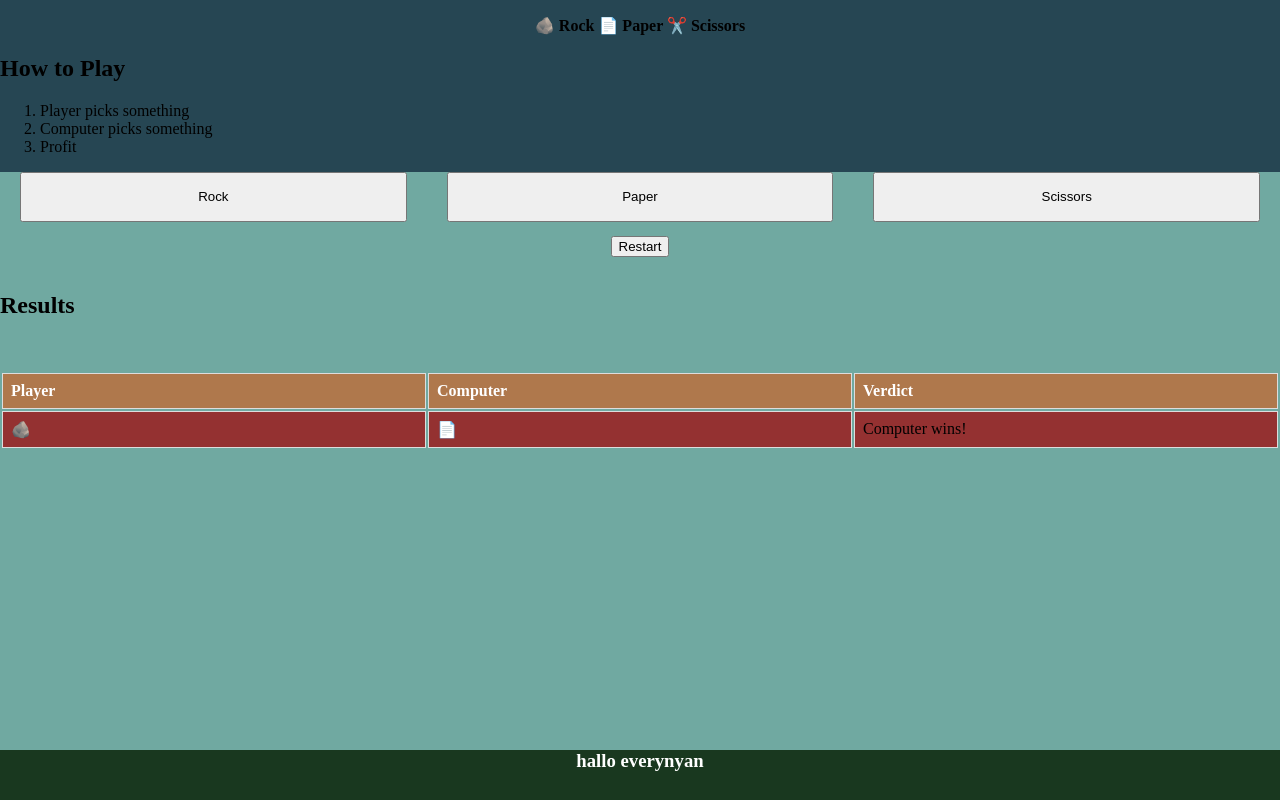
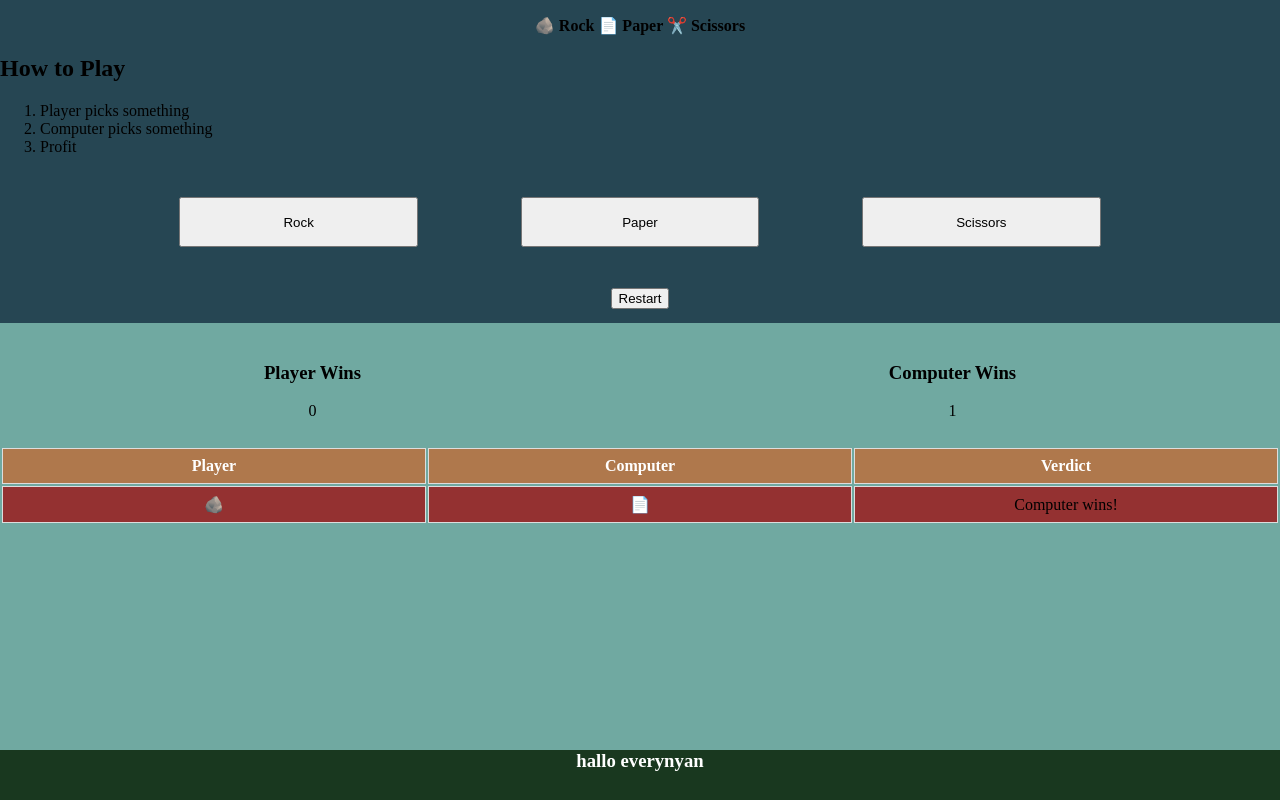
Before and after one commit to Saply/odin-rock-paper-scissors, a plain HTML site: page index.html in a window 1280 px wide. Both pictures are taken after a click on the button "Rock". Drawn offline with Linux system fonts and the light colour scheme.

Commit message:
Add player/computer win counter

```diff
--- a/index.html
+++ b/index.html
@@ -40,8 +40,17 @@
     </div>
 
     <div class = "results-container">
-        <h2>Results</h2>
-        <p>Play a game to get started!</p>
+        <h2></h2>
+        <div class = "wins">
+            <div class = "player-wins">
+                <h3>Player Wins</h3>
+                <p>0</p>
+            </div>
+            <div class = "computer-wins">
+                <h3>Computer Wins</h3>
+                <p>0</p>
+            </div>
+        </div>
         <table class = "results-table">
             <tr>
                 <th>Player</th>
--- a/script.js
+++ b/script.js
@@ -20,23 +20,14 @@ function playRound(playerSelection, computerSelection) {
         playerSelection == "scissors" && computerSelection == "paper"
     ) {
         playerWins++;
+        playerWinsDisplay.textContent = playerWins;
         return "player";
     }
 
     else {
         computerWins++;
+        computerWinsDisplay.textContent = computerWins;
         return "computer";
-    }
-}
-
-function a(selection) {
-    switch(selection) {
-        case "rock":
-            return "🪨";
-        case "paper":
-            return "📄";
-        case "scissors":
-            return "✂️";
     }
 }
 
@@ -109,6 +100,9 @@ function playMove(playerSelection) {
         paperButton.disabled = true;
         scissorsButton.disabled = true;
 
+        if (playerWins > computerWins) whoWins.textContent = "Player wins!";
+        else whoWins.textContent = "Computer wins!";
+
     }
 }
 
@@ -132,5 +126,6 @@ playOrRestart.addEventListener("click", () => {
     window.location.reload();
 })
 
-const test = document.querySelector(".results-container p")
-test.textContent = ""
+const playerWinsDisplay = document.querySelector(".player-wins p");
+const computerWinsDisplay = document.querySelector(".computer-wins p");
+const whoWins = document.querySelector(".results-container h2");
--- a/styles.css
+++ b/styles.css
@@ -21,9 +21,7 @@ body {
 
 /* options */
 .game-container {
-    background-color: #70A9A1;
-    margin: 0px;
-    padding: 0px;
+    background-color: #264653;
 }
 
 .options {
@@ -32,15 +30,18 @@ body {
     height: 50px;
     align-items: center;
     justify-content: center;
+    margin: 2% 10% 2% 10%;
+}
+
+.options button {
+    flex: 1 1 0px;
+    margin: 5%;
+    height: 100%;
+    width: 100%;
+
 
 }
 
-.options button {
-    flex: 1;
-    margin: 20px;
-    height: 100%;
-    width: 100%;
-}
 
 .options button:hover {
     transition: 0.5s ease-in;
@@ -64,18 +65,35 @@ body {
     background-color: #70A9A1;
 }
 
+.results-container h2 {
+    text-align: center;
+    margin-bottom: 0px;
+}
+
+.wins {
+    display: flex;
+    justify-content: space-around;
+
+}
+
+.player-wins, .computer-wins {
+    text-align: center;
+    margin-top: 0px;
+    margin-bottom: 10px;
+}
+
 /* for table results */
+
 .results-table table {
     table-layout: fixed;
     border-collapse: separate;
-    margin: 5%;
 }
 
 .results-table th, .results-table td {
     border: 1px solid #ddd;
     width: 30%;
     padding: 8px;
-    text-align: left;
+    text-align: center;
     word-wrap: break-word;
 }
 
@@ -102,14 +120,3 @@ body {
 .footer-container h3 {
     margin: 0px;
 }
-
-/* mobile only */
-@media (max-width: 320px) {
-    .options {
-        display: flex;
-        flex-direction: column;
-        height: 50px;
-        align-items: center;
-        margin: 10px;
-    }
-}
```
